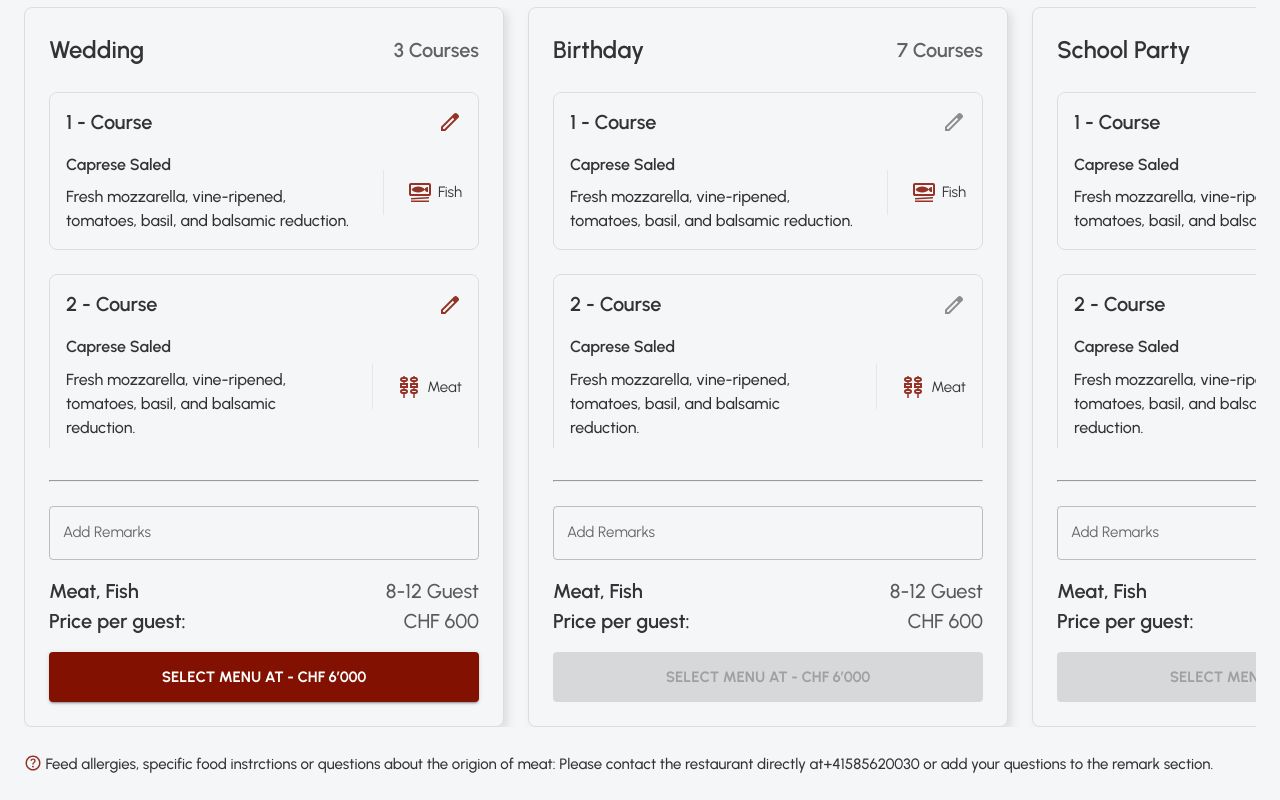
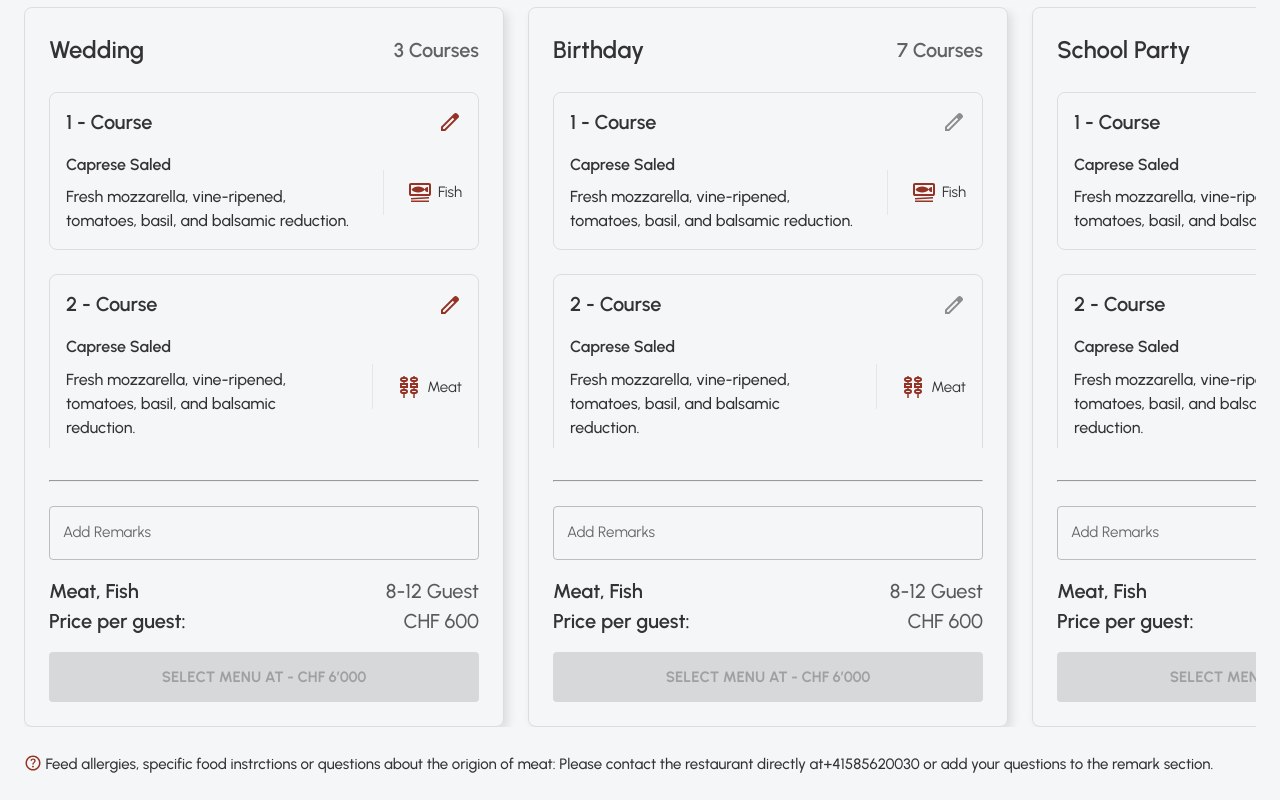
Before and after one commit to rafuj/gastro, a Next.js app: page / in a window 1280 px wide. Shown: the part 338-1138 px from the top of the page. Built offline with nearby package versions, Linux system fonts and the light colour scheme.

Commit message:
Fix SOme Issues

```diff
--- a/src/page-component/components/MainTabSection.jsx
+++ b/src/page-component/components/MainTabSection.jsx
@@ -11,6 +11,7 @@ export const MainTabSection = () => {
 	const handleChange = (event, newValue) => {
 		setValue(newValue);
 	};
+	const [disabledBtn, setDisabledBtn] = React.useState(true);
 
 	return (
 		<Box sx={{ width: "100%", mt: 3, px: 3 }}>
@@ -64,8 +65,8 @@ export const MainTabSection = () => {
 				</Tabs>
 			</Box>
 			<SearchOptions />
-			<MenuCarte />
-			<MenuContent />
+			<MenuCarte cb={() => setDisabledBtn(false)} />
+			<MenuContent disabledBtn={disabledBtn} />
 		</Box>
 	);
 };
--- a/src/page-component/components/MenuCarte.jsx
+++ b/src/page-component/components/MenuCarte.jsx
@@ -2,20 +2,23 @@ import { icons } from "@/components/icons";
 import { Box, IconButton, Stack, Tab, Tabs, Typography } from "@mui/material";
 import React, { useState } from "react";
 
-export const MenuCarte = () => {
+export const MenuCarte = ({ cb = () => {} }) => {
 	const [value, setValue] = React.useState(0);
 	const handleChange = (event, newValue) => {
 		setValue(newValue);
+		cb();
 	};
 	const [guests, setGuests] = useState(9);
 
 	const handleIncrement = () => {
 		setGuests((prev) => prev + 1);
+		cb();
 	};
 
 	const handleDecrement = () => {
 		if (guests > 0) {
 			setGuests((prev) => prev - 1);
+			cb();
 		}
 	};
 	return (
--- a/src/page-component/components/MenuContent.jsx
+++ b/src/page-component/components/MenuContent.jsx
@@ -10,8 +10,9 @@ import {
 import React from "react";
 import DishEditModal from "./DishEditModal";
 
-export const MenuContent = () => {
+export const MenuContent = ({ disabledBtn }) => {
 	const [open, setOpen] = React.useState(false);
+
 	return (
 		<Box sx={{ mt: 3 }}>
 			<Box sx={{ overflowX: "auto" }}>
@@ -222,7 +223,7 @@ export const MenuContent = () => {
 											width: "100%",
 											mt: 2,
 										}}
-										disabled={!item.status}
+										disabled={disabledBtn}
 									>
 										Select Menu at - CHF 6’000
 									</Button>
```
